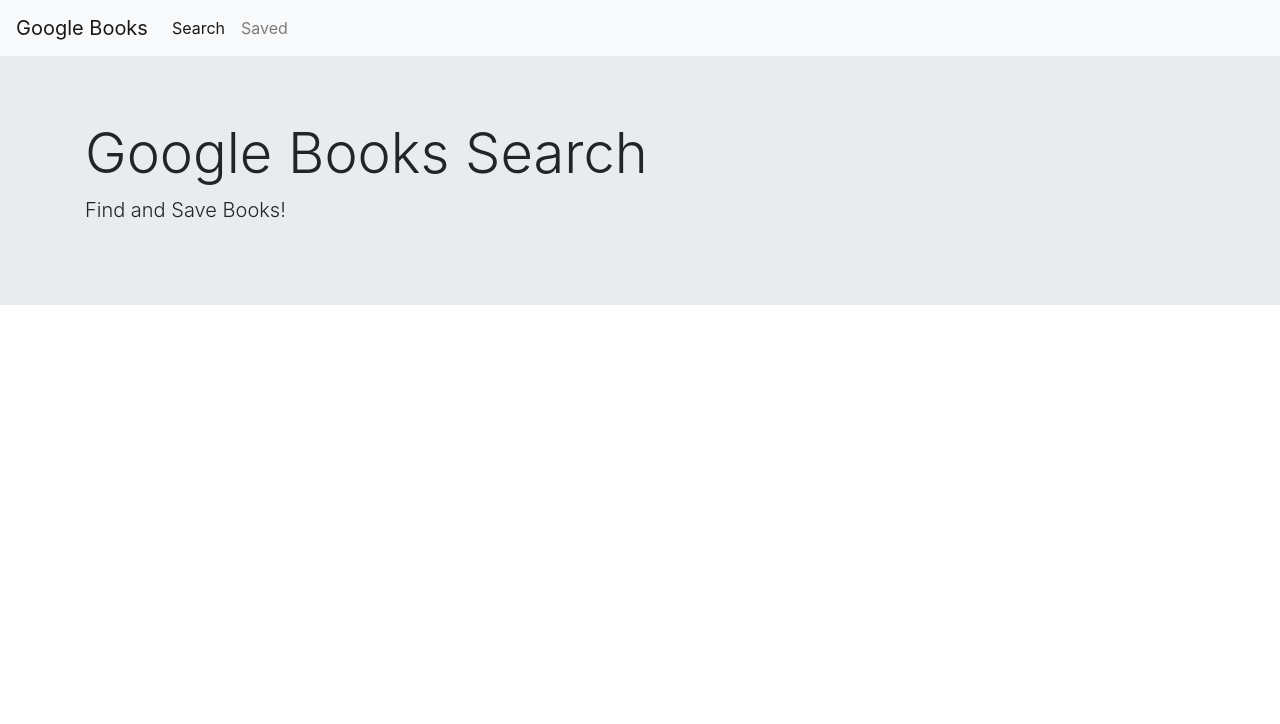
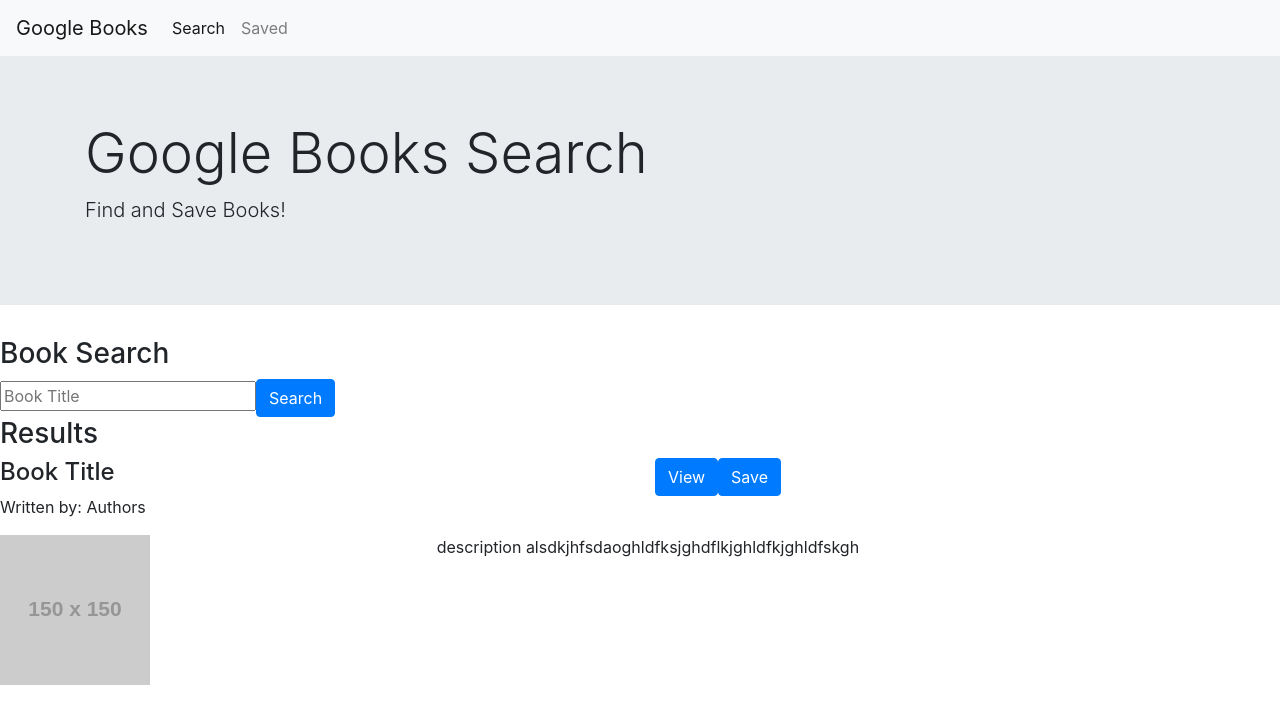
Before and after one commit to jkaplanis/google-book-search, a React (Create React App) app in the folder client/: page / in a window 1280 px wide. Shown: the top 724 px of the page. Built offline with nearby package versions, Linux system fonts and the light colour scheme; no server answers.

Commit message:
add search field and bookdetails field

```diff
--- /dev/null
+++ b/client/src/components/BookDetails/index.js
@@ -0,0 +1,37 @@
+import React from "react";
+
+function BookDetails() {
+  return (
+    <section classname="container">
+      <h3>Results</h3>
+      <div classname="card">
+        <div className="row">
+          <div className="col-sm">
+            <h4>Book Title</h4>
+            <p>Written by: Authors</p>
+          </div>
+
+          <div className="col-sm">
+            {" "}
+            <button type="submit" className="btn btn-primary">
+              View
+            </button>
+            <button type="submit" className="btn btn-primary">
+              Save
+            </button>
+          </div>
+        </div>
+        <div className="row">
+          <div className="col-sm-4">
+            <img src="https://via.placeholder.com/150" />
+          </div>
+          <div className="col-sm-8">
+            <p>description alsdkjhfsdaoghldfksjghdflkjghldfkjghldfskgh</p>
+          </div>
+        </div>
+      </div>
+    </section>
+  );
+}
+
+export default BookDetails;
--- /dev/null
+++ b/client/src/components/SearchField/index.js
@@ -0,0 +1,27 @@
+import React from "react";
+
+function SearchField() {
+  return (
+    <section classname="row">
+      <div classname="card col">
+        <div classname="card-body">
+          <h3>Book Search</h3>
+          <form>
+            <div classname="form-group">
+              <input
+                type="text"
+                classname="form-control"
+                placeholder="Book Title"
+              />
+              <button type="submit" className="btn btn-primary">
+                Search
+              </button>
+            </div>
+          </form>
+        </div>
+      </div>
+    </section>
+  );
+}
+
+export default SearchField;
--- a/client/src/pages/Search.js
+++ b/client/src/pages/Search.js
@@ -1,12 +1,16 @@
 import React from "react";
 import Nav from "../components/Nav";
 import Jumbotron from "../components/Jumbotron";
+import SearchField from "../components/SearchField";
+import BookDetails from "../components/BookDetails";
 
 function Search() {
   return (
     <>
       <Nav />
       <Jumbotron />
+      <SearchField />
+      <BookDetails />
     </>
   );
 }
```
